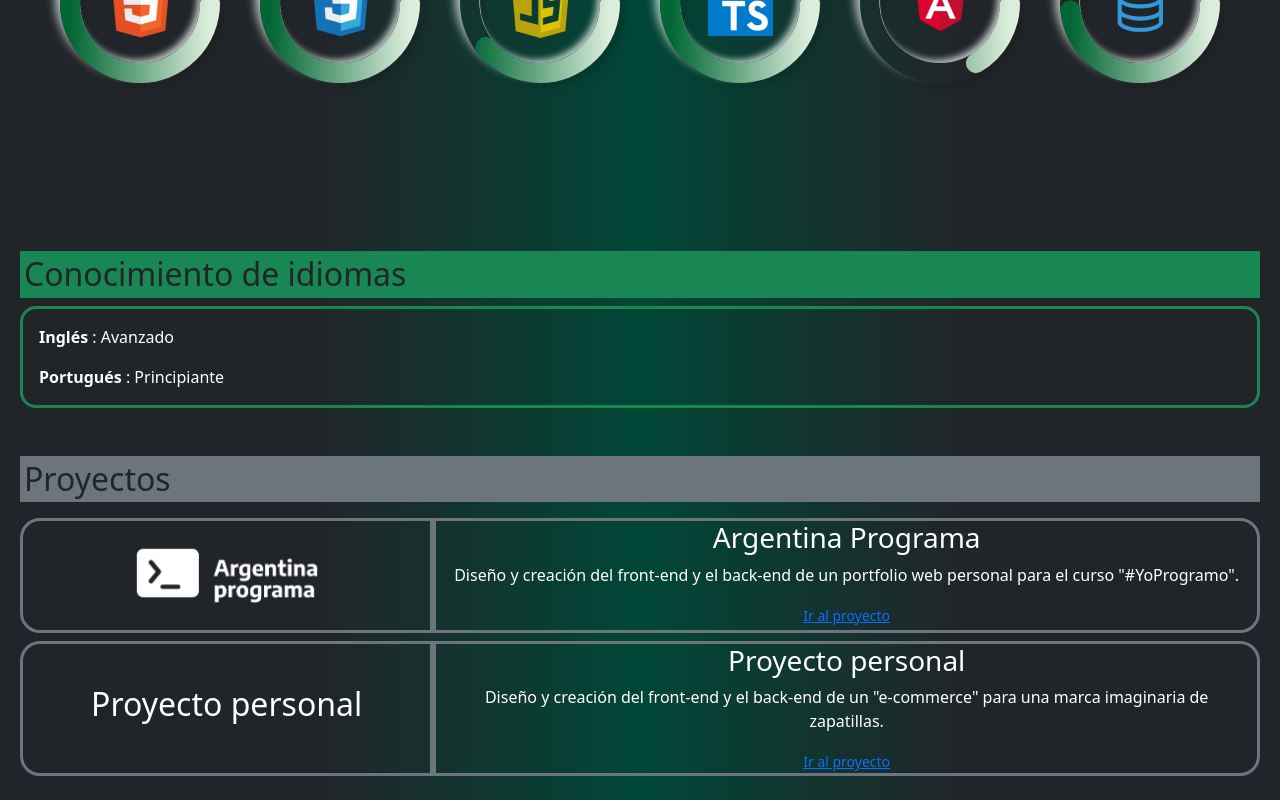
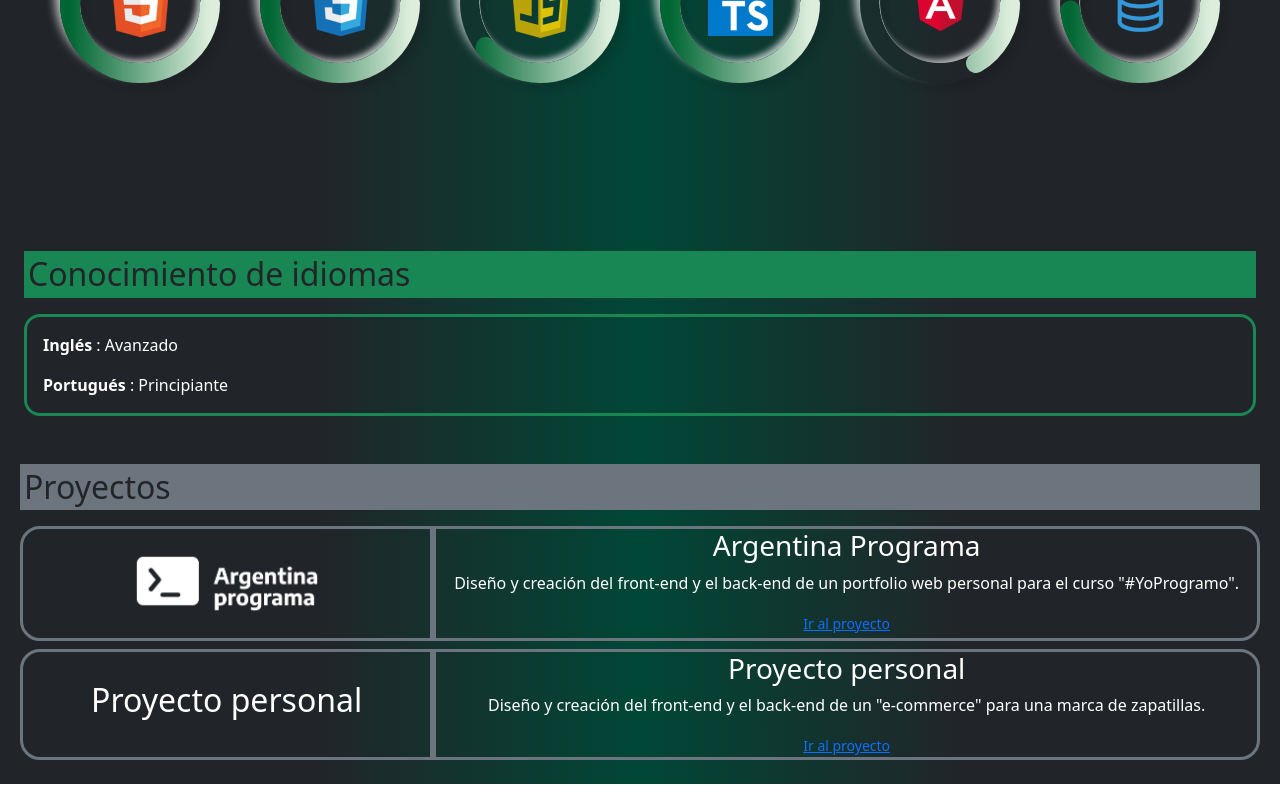
Before and after one commit to SantiagoTonda/Porfolio-FrontEnd-con-Angular, an Angular app: page / in a window 1280 px wide. Shown: the part 2071-2871 px from the top of the page. Built offline with nearby package versions, Linux system fonts and the light colour scheme.

Commit message:
margin fix

```diff
--- a/src/app/components/proyectos/proyectos.component.html
+++ b/src/app/components/proyectos/proyectos.component.html
@@ -21,7 +21,7 @@
             </div>
             <div class="col-xl-8 col-lg-7 col-md-6 border border-3 border-secondary radius-end">
                 <h3>Proyecto personal</h3>
-                <p>Diseño y creación del front-end y el back-end de un "e-commerce" para una marca imaginaria de
+                <p>Diseño y creación del front-end y el back-end de un "e-commerce" para una marca de
                     zapatillas.
                 </p>
                 <a class="small" href="" target="_blank">Ir al proyecto</a>
--- a/src/app/components/skills/skills.component.html
+++ b/src/app/components/skills/skills.component.html
@@ -110,9 +110,9 @@
           </svg>
         </div>
     </div>
-  <h2 class="mt-5 p-1 text-bg-success text-dark">Conocimiento de idiomas</h2>
-  <div class="border border-3 border-success rounded-4">
+</div>
+  <h2 class="mt-5 mx-4 p-1 text-bg-success text-dark">Conocimiento de idiomas</h2>
+  <div class="mt-3 mx-4 border border-3 border-success rounded-4">
     <p class="mx-3 my-3"><b>Inglés</b> : Avanzado</p>
     <p class="mx-3"><b>Portugués</b> : Principiante</p>
   </div>
-</div>
```
Also changed, not shown: src/app/components/skills/skills.component.css (line endings or trailing spaces). Lines whose indentation alone changed are shown as unchanged.
